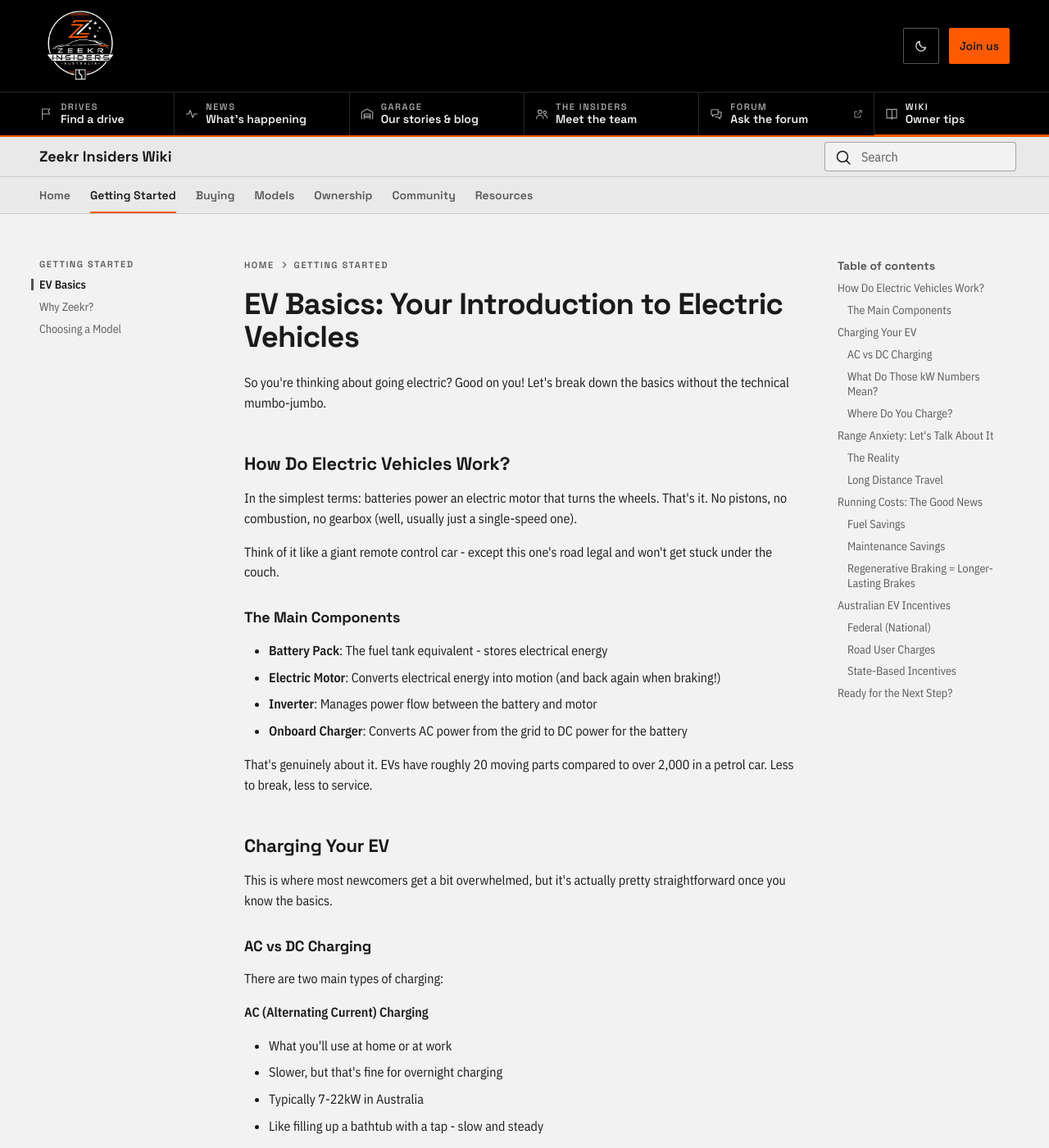
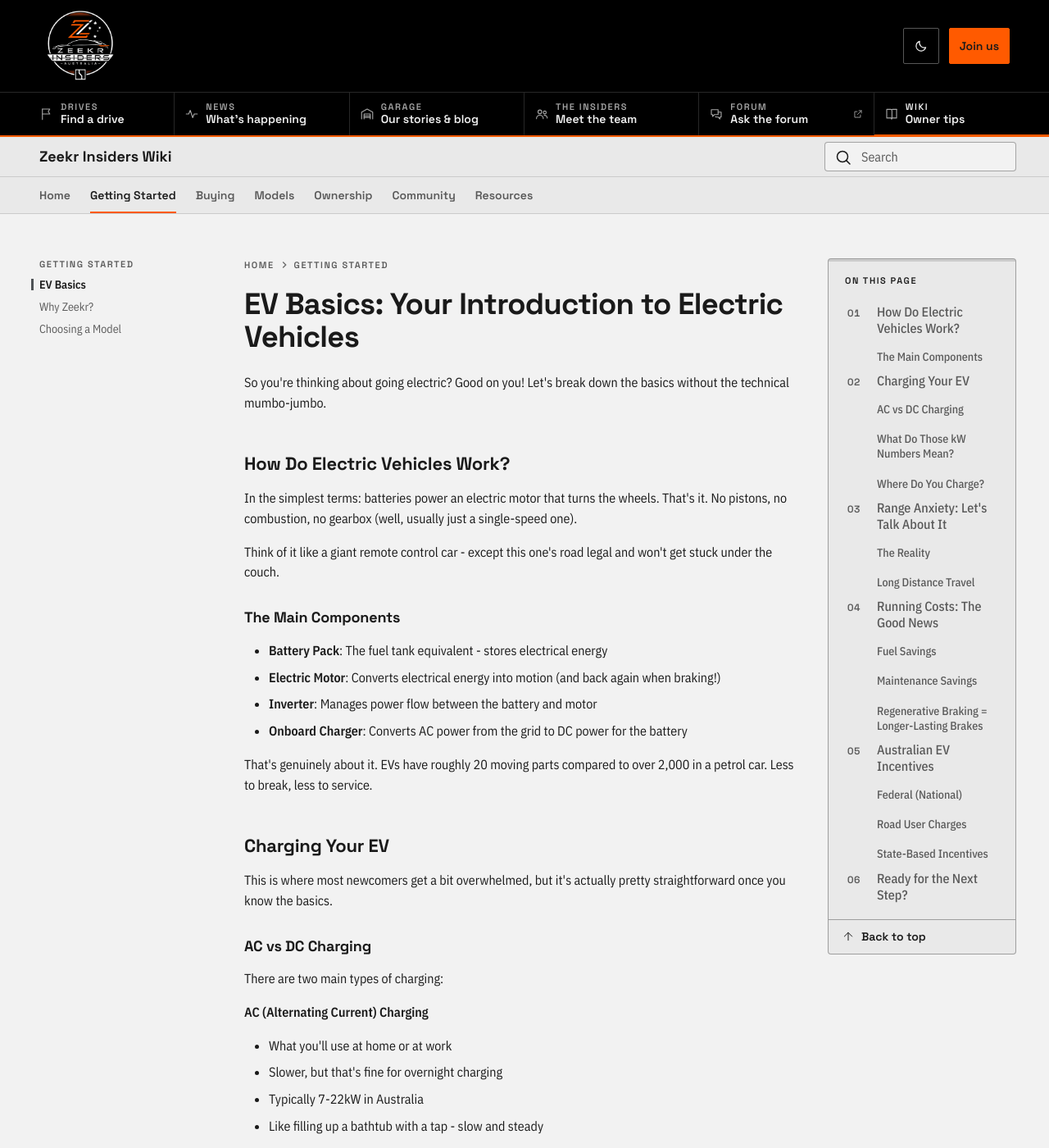
Before and after one commit to zeekr-insiders/wiki, an MkDocs documentation site: the page built from content/getting-started/ev-basics.md, in a window 1280 px wide and 1400 px high. Shown: the whole window at 82% size. Built offline with MkDocs 1.6.1 and Material for MkDocs 9.7.7, drawn with Linux system fonts in a browser that asks for light colours.

Commit message:
swap Material's table of contents for the site's On this page panel with reading progress

```diff
--- a/content/stylesheets/zeekr.css
+++ b/content/stylesheets/zeekr.css
@@ -1763,3 +1763,193 @@ span .zi-icon {
         color: #000000 !important;
     }
 }
+
+/* 19. "On this page" panel (web-home TableOfContents.svelte), wide screens
+   only, where Material shows the right-hand sidebar. Orange here is the
+   site's deliberate exception: the accent ink token, so #FF5A00 on dark and
+   #B03C00 on light (4.95:1 on the panel). ------------------------------- */
+.zi-toc__track,
+.zi-toc__pct,
+.zi-toc__top {
+    display: none;
+}
+
+@media screen and (min-width: 76.25em) {
+    .md-sidebar--secondary .zi-toc {
+        position: relative;
+        overflow: hidden;
+        margin: 0;
+        padding: var(--sp-4) var(--sp-3) 0;
+        background: var(--bg-raised);
+        border: var(--hairline) solid var(--line-strong);
+        border-radius: var(--radius-md);
+        font-size: var(--fs-md);
+        line-height: var(--lh-snug);
+    }
+
+    .zi-toc__track {
+        display: block;
+        position: absolute;
+        inset: 0 0 auto 0;
+        height: 3px;
+        background: var(--line);
+    }
+
+    .zi-toc__track i {
+        display: block;
+        height: 100%;
+        background: var(--accent-ink);
+        transform: scaleX(0);
+        transform-origin: left;
+    }
+
+    .zi-toc__head {
+        display: flex;
+        align-items: baseline;
+        justify-content: space-between;
+        gap: var(--sp-3);
+        margin: var(--sp-1) var(--sp-2) var(--sp-3);
+    }
+
+    .md-sidebar--secondary .zi-toc .md-nav__title {
+        position: static;
+        margin: 0;
+        padding: 0;
+        background: none;
+        box-shadow: none;
+        font-family: var(--font-display);
+        font-size: var(--fs-2xs);
+        font-weight: 600;
+        letter-spacing: var(--track-label);
+        text-transform: uppercase;
+        color: var(--ink);
+    }
+
+    .zi-toc__pct {
+        display: block;
+        margin: 0;
+        font-family: var(--font-display);
+        font-size: var(--fs-sm);
+        font-weight: 600;
+        font-variant-numeric: tabular-nums;
+        color: var(--accent-ink);
+    }
+
+    [dir] .md-sidebar--secondary .zi-toc .md-nav__list {
+        display: grid;
+        gap: 2px;
+        margin: 0;
+        padding: 0;
+    }
+
+    .md-sidebar--secondary .zi-toc > .md-nav__list {
+        counter-reset: zi-toc;
+    }
+
+    .md-sidebar--secondary .zi-toc .md-nav__item {
+        padding: 0;
+    }
+
+    /* h4 and deeper stay out of the panel, as on the site. */
+    .md-sidebar--secondary .zi-toc .md-nav .md-nav .md-nav {
+        display: none;
+    }
+
+    [dir] .md-sidebar--secondary .zi-toc .md-nav__link {
+        display: grid;
+        grid-template-columns: 28px minmax(0, 1fr);
+        align-items: baseline;
+        margin: 0;
+        padding: var(--sp-2);
+        border-left: 3px solid transparent;
+        border-radius: var(--radius-sm);
+        font-weight: 500;
+        color: var(--ink-muted);
+        overflow-wrap: anywhere;
+        scroll-snap-align: none;
+    }
+
+    .md-sidebar--secondary .zi-toc .md-nav__link .md-ellipsis {
+        grid-column: 2;
+        white-space: normal;
+    }
+
+    .md-sidebar--secondary .zi-toc > .md-nav__list > .md-nav__item {
+        counter-increment: zi-toc;
+    }
+
+    .md-sidebar--secondary .zi-toc > .md-nav__list > .md-nav__item > .md-nav__link::before {
+        content: counter(zi-toc, decimal-leading-zero);
+        grid-column: 1;
+        font-family: var(--font-display);
+        font-size: var(--fs-xs);
+        font-weight: 600;
+        letter-spacing: 0.04em;
+        font-variant-numeric: tabular-nums;
+    }
+
+    /* h3 rows: no number, text steps in under its h2. */
+    [dir] .md-sidebar--secondary .zi-toc .md-nav .md-nav .md-nav__link {
+        padding-left: var(--sp-5);
+        font-size: var(--fs-sm);
+        font-weight: 400;
+    }
+
+    .md-sidebar--secondary .zi-toc .md-nav__link:hover {
+        background: var(--bg-sunk);
+        color: var(--ink);
+    }
+
+    [dir] .md-sidebar--secondary .zi-toc .md-nav__link--active,
+    [dir] .md-sidebar--secondary .zi-toc .md-nav__link--active:hover {
+        border-left-color: var(--accent-ink);
+        background: color-mix(in srgb, var(--accent-ink) 12%, transparent);
+        font-weight: 600;
+        color: var(--ink);
+    }
+
+    .md-sidebar--secondary .zi-toc .md-nav__link--active::before {
+        color: var(--accent-ink);
+    }
+
+    .md-sidebar--secondary .zi-toc .md-nav__link:focus-visible {
+        outline: var(--rule) solid var(--ink);
+        outline-offset: -2px;
+    }
+
+    .zi-toc__top {
+        display: flex;
+        align-items: center;
+        gap: var(--sp-2);
+        margin: var(--sp-3) calc(-1 * var(--sp-3)) 0;
+        padding: var(--sp-3) var(--sp-4);
+        border-top: var(--hairline) solid var(--line-strong);
+        font-family: var(--font-display);
+        font-size: var(--fs-sm);
+        font-weight: 600;
+        color: var(--ink);
+        text-decoration: none;
+    }
+
+    .zi-toc__top:hover {
+        background: var(--bg-sunk);
+        color: var(--ink);
+    }
+
+    .zi-toc__top svg {
+        width: 16px;
+        height: 16px;
+    }
+
+    /* The panel has its own Back to top row, so the floating one is for pages without it. */
+    body:has(.md-sidebar--secondary:not([hidden]) .zi-toc__top) .md-top {
+        display: none;
+    }
+}
+
+@media (prefers-reduced-motion: no-preference) {
+    .md-sidebar--secondary .zi-toc .md-nav__link,
+    .zi-toc__top {
+        transition: background-color var(--dur-fast) var(--ease), color var(--dur-fast) var(--ease), border-color var(--dur-fast) var(--ease);
+    }
+}
--- /dev/null
+++ b/overrides/partials/toc.html
@@ -0,0 +1,30 @@
+{#- The front door's "On this page" panel (web-home TableOfContents.svelte): a progress track along the top,
+    numbered h2 rows, h3 rows indented, the active row marked by Material's toc.follow, and a Back to top row.
+    The track and percentage are filled by javascripts/zeekr.js; without it the panel is a plain list. -#}
+{% set title = "On this page" %}
+<nav class="md-nav md-nav--secondary zi-toc" aria-label="{{ title }}">
+  {% set toc = page.toc %}
+  {% set first = toc | first %}
+  {% if first and first.level == 1 %}
+    {% set toc = first.children %}
+  {% endif %}
+  {% if toc %}
+    <div class="zi-toc__track" aria-hidden="true"><i></i></div>
+    <div class="zi-toc__head">
+      <label class="md-nav__title" for="__toc">
+        <span class="md-nav__icon md-icon"></span>
+        {{ title }}
+      </label>
+      <p class="zi-toc__pct" aria-hidden="true"></p>
+    </div>
+    <ul class="md-nav__list" data-md-component="toc" data-md-scrollfix>
+      {% for toc_item in toc %}
+        {% include "partials/toc-item.html" %}
+      {% endfor %}
+    </ul>
+    <a class="zi-toc__top" href="#">
+      {% include ".icons/zi/up.svg" %}
+      Back to top
+    </a>
+  {% endif %}
+</nav>
```
Also changed, not shown: 1 other file.
